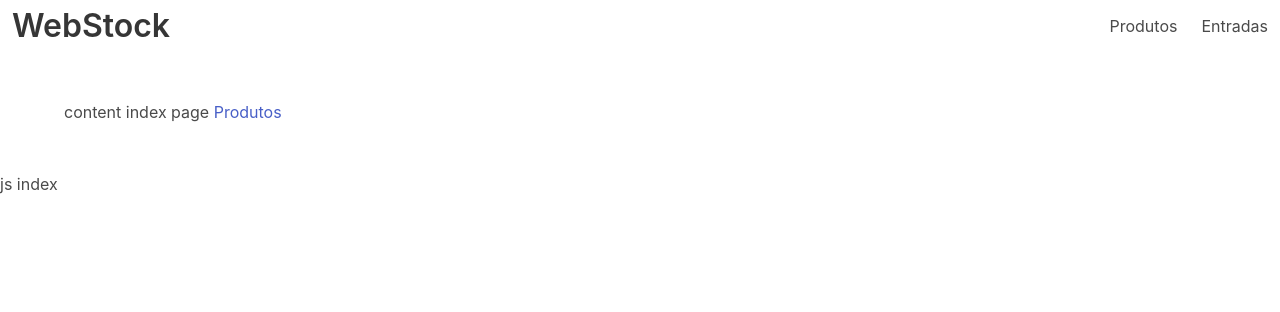
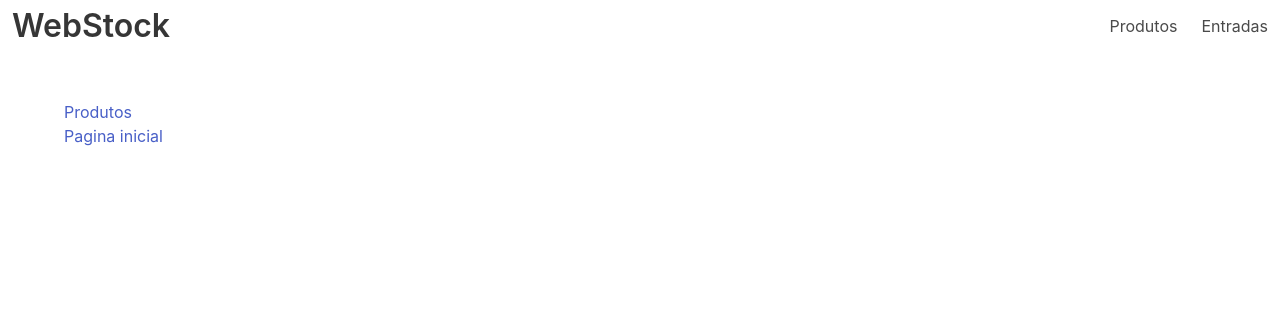
Before and after one commit to FalsoBranco/Estoque, a Django app: page /produtos/ in a window 1280 px wide. Shown: the top 312 px of the page. Run offline with Django 3.2, Linux system fonts and the light colour scheme; parts of the project's set-up code (start-up, migrations or seed data) failed here and were passed over.

Commit message:
links basicos e tabela com bulma

```diff
--- a/produtos/templates/produtos/index.html
+++ b/produtos/templates/produtos/index.html
@@ -1,17 +1,25 @@
 {% extends 'base.html' %}
 
-{% block title %}index{% endblock title %}
-{% block content %}content index page
+{% block title %} Produtos{% endblock title %}
+{% block content %}
+<p>
+    <a href="{% url 'produtos:lista_produtos' %}">Produtos</a>
+</p>
 
 
-<a href="{% url 'produtos:lista_produtos' %}">Produtos</a>
-
-
-
-
+<p>
+    <a href="{% url 'index' %}">Pagina inicial</a>
+</p>
 
 
 
 
 {% endblock content %}
-{% block js %}js index{% endblock js %}
+{% block js %}
+
+<script>
+
+
+</script>
+
+{% endblock js %}
```
Also changed, not shown: produtos/templates/produtos/produtos_list.html (+6 -1 lines).
